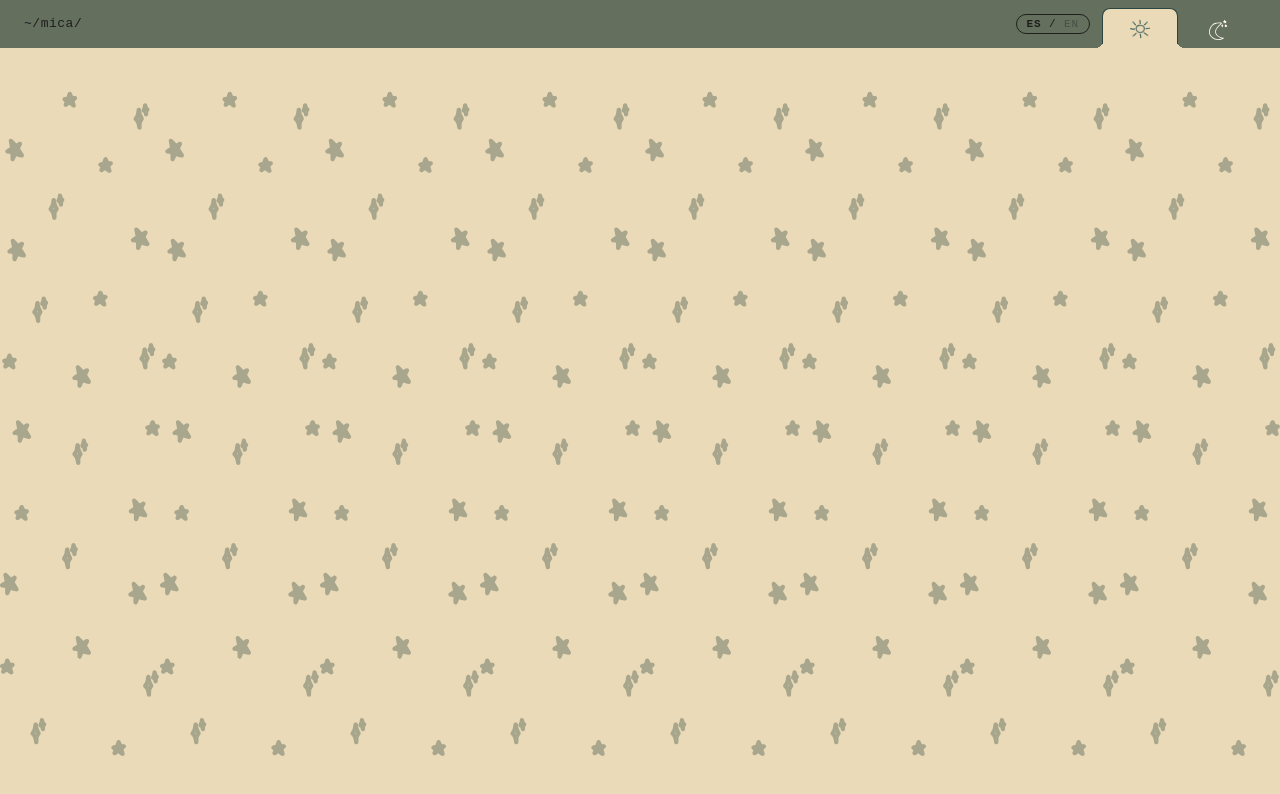
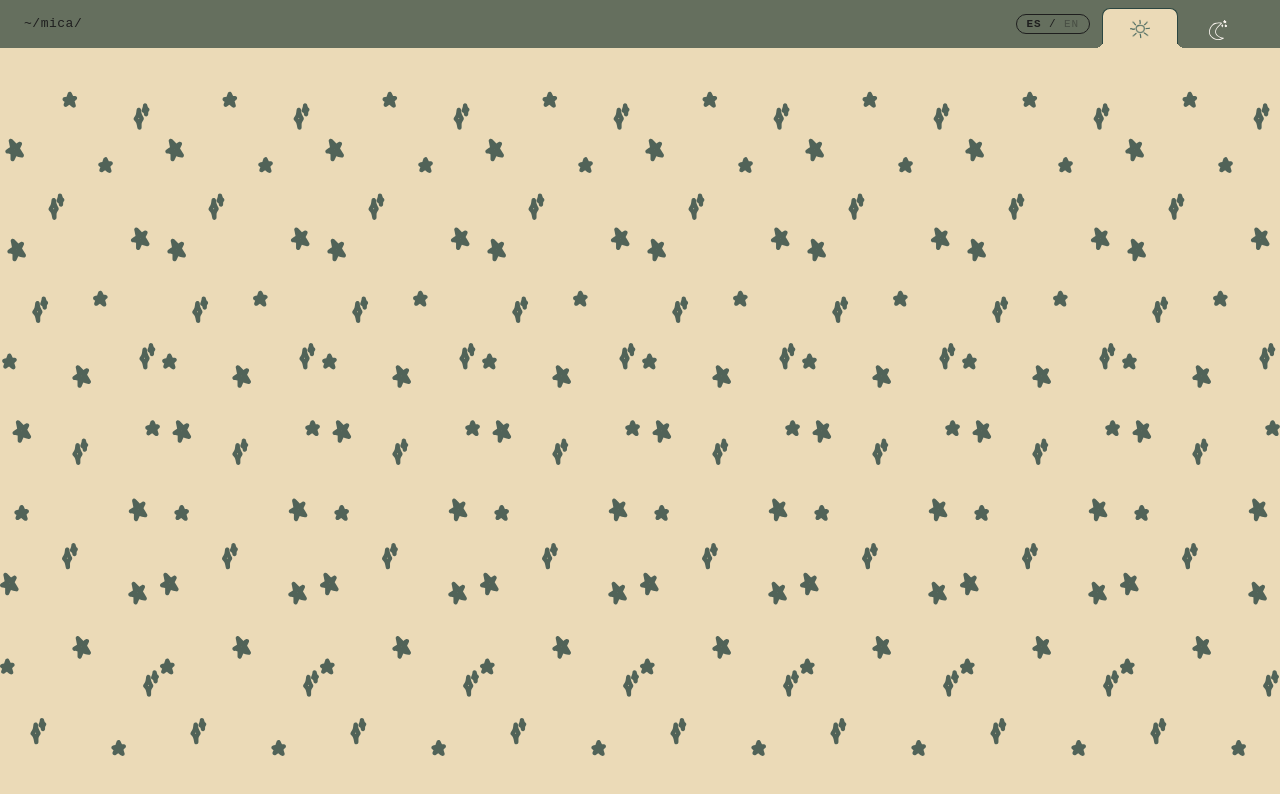
Before and after one commit to micasaul/mica-portfolio, a React (Vite) app: page / in a window 1280 px wide. Shown: the top 794 px of the page. Built offline with nearby package versions, Linux system fonts and the light colour scheme.

Commit message:
Arreglos en color y opacidad del fondo, Background con Array

```diff
--- a/src/components/layout/Background.jsx
+++ b/src/components/layout/Background.jsx
@@ -4,14 +4,12 @@ import styles from './Background.module.css'
 export function Background() {
   return (
     <div className={styles.background}>
-      <Bg className={styles.col} />
-      <Bg className={styles.col} />
-      <Bg className={styles.col} />
-      <Bg className={styles.col} />
-      <Bg className={styles.col} />
-      <Bg className={styles.col} />
-      <Bg className={styles.col} />
-      <Bg className={styles.col} />
+      {[...Array(8)].map((_, i) => (
+        <Bg
+          key={i}
+          className={styles.col}
+        />
+      ))}
     </div>
   )
 }
--- a/src/components/layout/Background.module.css
+++ b/src/components/layout/Background.module.css
@@ -5,12 +5,15 @@
   display: flex;
   pointer-events: none;
   overflow: hidden;
+  background-color: var(--color-bg);
   top: 48px;
 }
 
 .col {
   flex: 1;
   height: 100%;
+  min-width: 0;
+  display: block;
   color: var(--color-glow-bg);
-  opacity: 0.35;
+  opacity: 0.8;
 }
--- a/vite.config.js
+++ b/vite.config.js
@@ -4,9 +4,9 @@ import svgr from 'vite-plugin-svgr'
 
 export default defineConfig({
   plugins: [
-    react(),
     svgr({
       include: '**/*.svg?react',
     }),
+    react(),
   ],
 })
```
Also changed, not shown: package.json (+5 -5 lines), 1 other file (tests, documents, lock files or other folders).
